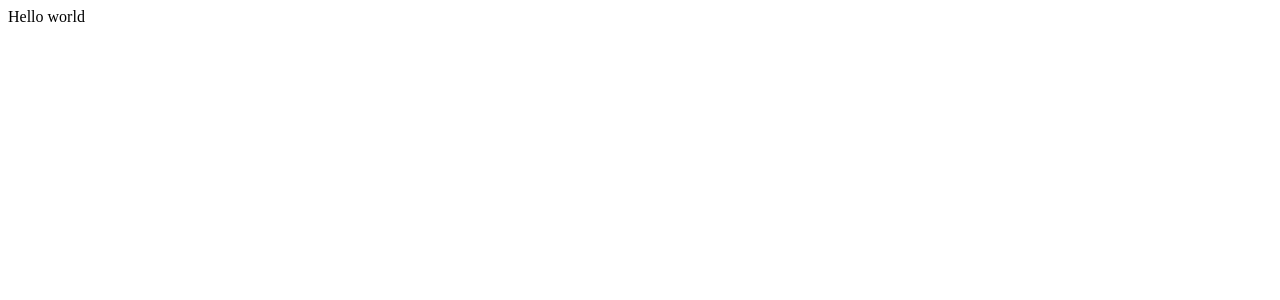
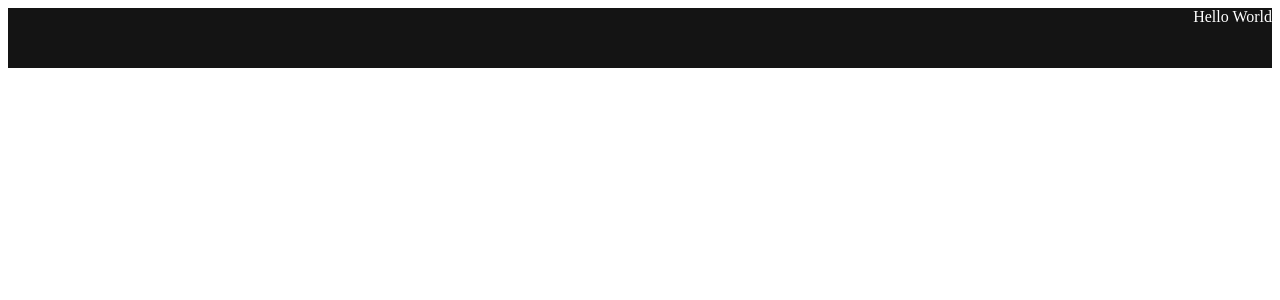
Before and after one commit to GytisMil/Inventory_Management_System, a Vue app: page / in a window 1280 px wide. Shown: the top 300 px of the page. Built offline with nearby package versions, Linux system fonts and the light colour scheme.

Commit message:
Made very basic header

```diff
--- a/index.html
+++ b/index.html
@@ -2,9 +2,8 @@
 <html lang="en">
   <head>
     <meta charset="UTF-8">
-    <link rel="icon" href="/favicon.ico">
     <meta name="viewport" content="width=device-width, initial-scale=1.0">
-    <title>Vite App</title>
+    <title>Inventory Management</title>
   </head>
   <body>
     <div id="app"></div>
--- a/src/App.vue
+++ b/src/App.vue
@@ -1,16 +1,15 @@
 <script setup>
-import HelloWorld from './components/HelloWorld.vue'
+import Header from './components/Header.vue'
 </script>
 
 <template>
   <header>
     <div>
-      <HelloWorld />
+      <Header />
     </div>
   </header>
 
   <main>
-
   </main>
 </template>
 
--- a/src/assets/base.css
+++ b/src/assets/base.css
@@ -1,3 +1,11 @@
 * {
   font-family: 'Times New Roman', Times, serif;
 }
+header {
+  text-align: right;
+  width: 100%;
+  height: 60px;
+  background-color: rgb(20, 20, 20);
+  padding-top: 0;
+  color: rgb(255,255,255);
+}
--- a/src/components/HelloWorld.vue
+++ b/src/components/Header.vue
@@ -1,15 +1,9 @@
 <script setup>
-defineProps({
-  msg: {
-    type: String,
-    required: true
-  }
-})
 </script>
 
 <template>
   <div>
-  Hello world
+  Hello World
   </div>
 </template>
 
```
Also changed, not shown: src/main.js (line endings or trailing spaces).
